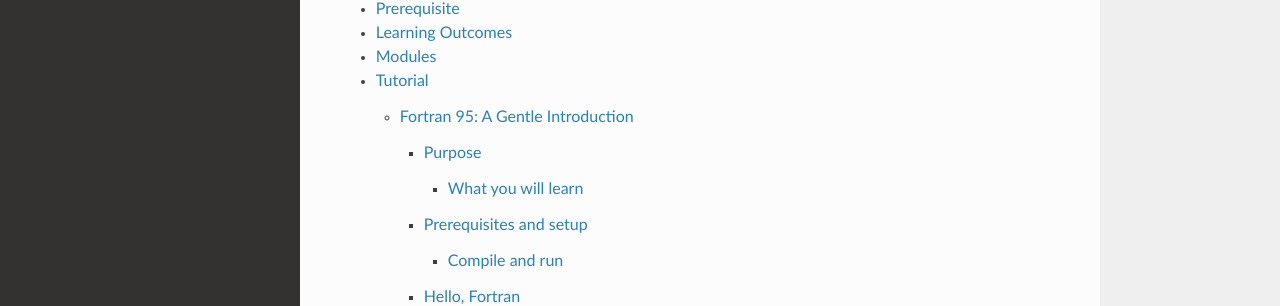
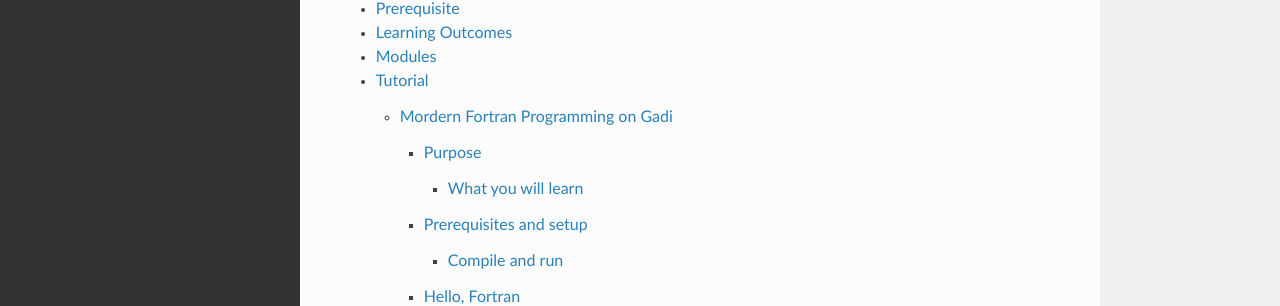
Before and after one commit to NCI900-Training-Organisation/Intro-to-Fortran, a Sphinx documentation site: the page built from docs/source/index.rst, in a window 1280 px wide and 900 px high. Shown: the part 368-674 px from the top of the window. Built offline with Sphinx 7.4.7 and the Read the Docs theme 3.1.0, drawn with Linux system fonts in a browser that asks for light colours.

Commit message:
content update

```diff
--- a/docs/source/tutorial/intro.rst
+++ b/docs/source/tutorial/intro.rst
@@ -1,14 +1,14 @@
 .. admonition:: Programming syntax
    :class: Overview
 
-    * **Tutorial:** 30 min
+    * **Tutorial:** 45 min
 
         **Objectives:**
             #. Learn basic Fortran95 syntax and program structure.
 
 
 =============================
-Fortran 95: A Gentle Introduction
+Mordern Fortran Programming on Gadi
 =============================
 
 .. contents::
@@ -62,7 +62,7 @@ Minimal commands::
   ./hello
 
 On systems with multiple compilers, prefer explicit commands and flags.
-Use the ``.f90`` extension for all modern Fortran source files (90/95//2003/2008).
+Use the ``.f90`` extension for all modern Fortran source files (90/95/2003/2008).
 
 Hello, Fortran
 ==============
```
